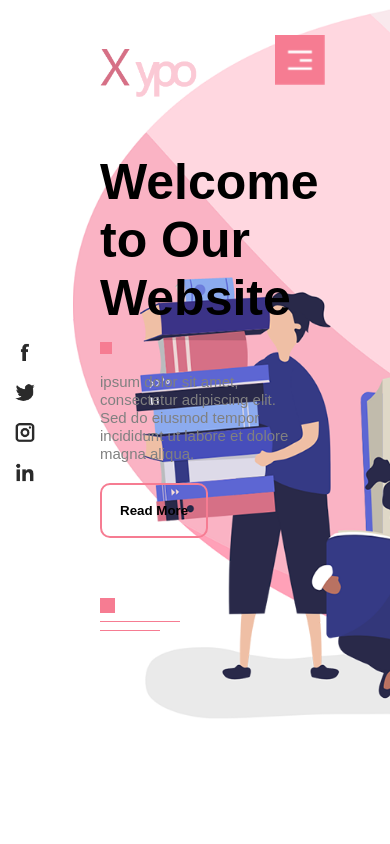
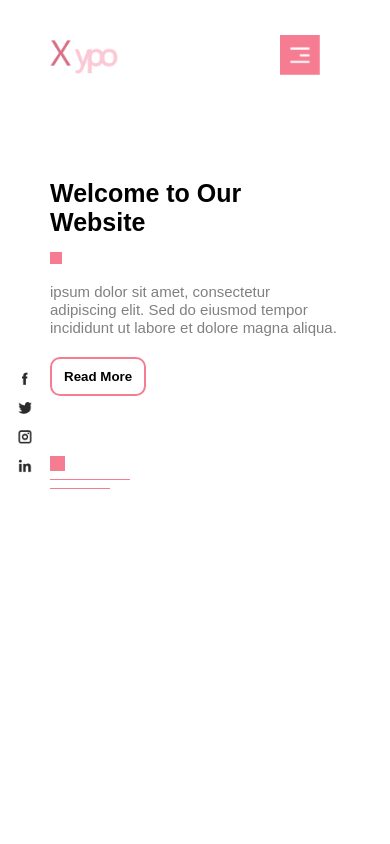
Before and after one commit to TeemaArab/static-website, a plain HTML site: page index.html in a window 390 px wide. Shown: the top 844 px of the page. Drawn offline with Linux system fonts and the light colour scheme.

Commit message:
header section stlye for small screen completed

```diff
--- a/style.css
+++ b/style.css
@@ -20,7 +20,7 @@
 }
 .header-text{
     max-width: 350px;
-    margin-top:50px;
+    margin-top:140px;
 }
 h1{
     font-size: 50px;
@@ -334,3 +334,66 @@ hr{
     margin: 0 auto 20px;
     cursor: pointer;
 }
+
+@media only screen and (max-width: 770px){
+
+    #header{
+        /* no background image for small screens */
+        background-image:none;
+    }
+
+    .container{
+
+        /* container size is halved for small screen from 100 to 50 */
+        margin-right: 50px;
+        margin-left: 50px;
+    }
+
+    .logo{
+        /* the width of logo reduced from 100 to 70px */
+        width:70px;
+        /* margin top reduced form 30 to 27 for small screen */
+        margin-top:27px;
+    }
+    .header-text{
+        /* max-width: 350px;   has been removed for small screens */
+        /* margin top reduced from 140px to 100px for small screen */
+        margin-top:100px;
+    }
+    h1{
+        /* font size reduced to 25px for small screens */
+        font-size: 25px;
+
+    }
+
+    #menuBtn{
+        /* some elements have been deleted for small screen as commented in this section. width and height also reduced  */
+    width: 40px;
+    /* position: fixed; */
+    right: 70px;
+    /* top: 35px; */
+    /* z-index: 2; */
+    /* cursor: pointer; */
+}
+
+.common-btn{
+    /* padding size reduced for small screens. some other elements have been deleted for small screen */
+    padding: 10px 12px;
+    /* margin-top: 20px;
+    border-radius: 10px;
+    cursor: pointer;
+    border: 2px solid #f67c92;
+    background: transparent;
+    outline: none;
+    font-weight:bold; */
+}
+
+.social-icons img{
+    /* cursor and display bloch removed in small screen */
+    /* display:block; */
+    width:14px;
+    margin: 15px auto;
+    /* cursor: pointer; */
+}
+
+}
```
Also changed, not shown: index.html (line endings or trailing spaces).
